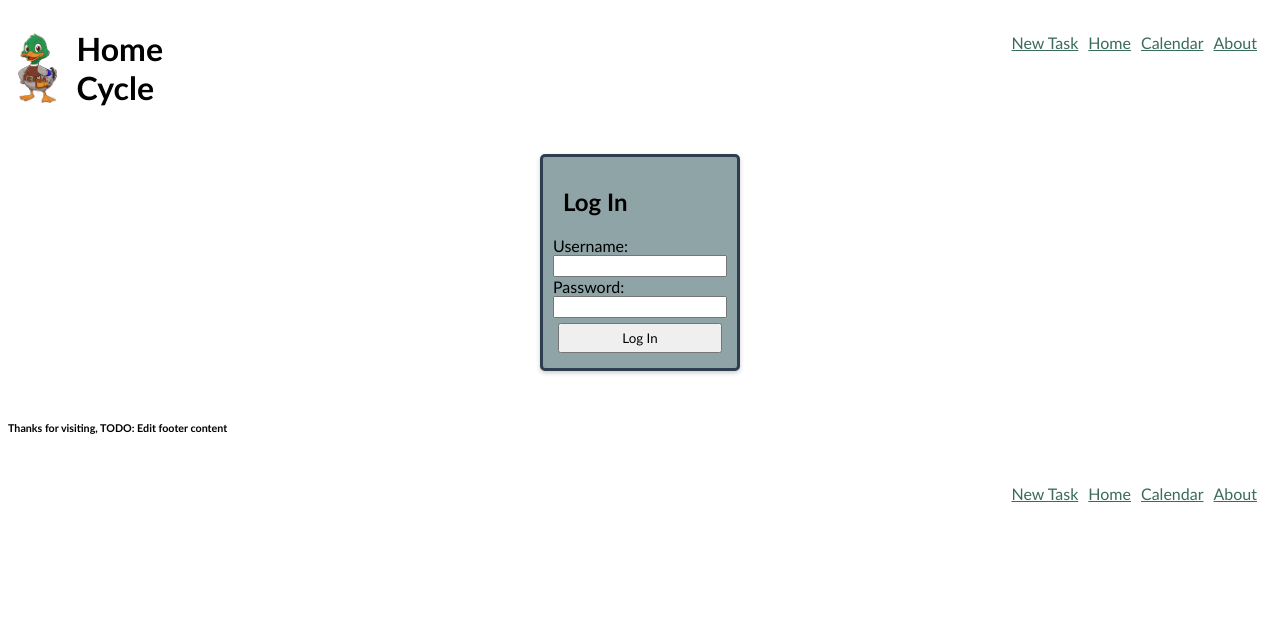
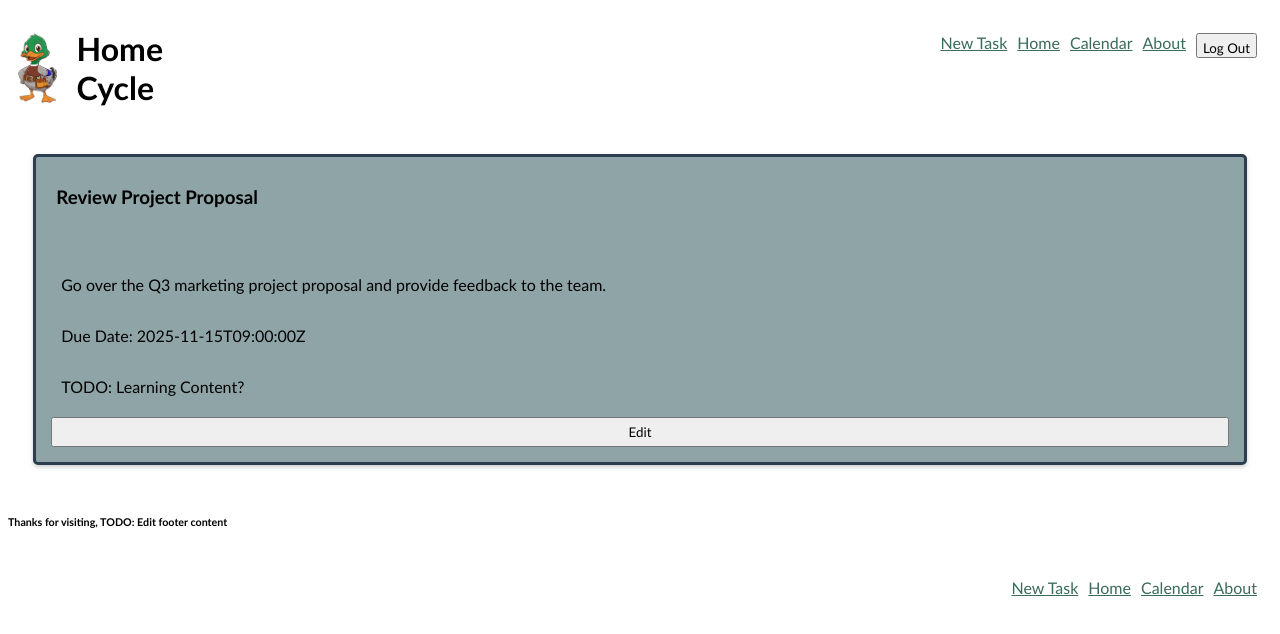
Before and after one commit to capndenney/home-cycle, a React (Vite) app: page /task/1 in a window 1280 px wide. Shown: the top 634 px of the page. Built offline with nearby package versions, Linux system fonts and the light colour scheme.

Commit message:
added ViewTask component to differentiate between single and multiple load

```diff
--- a/src/App.jsx
+++ b/src/App.jsx
@@ -3,7 +3,7 @@ import Header from "./components/layout/Header.jsx";
 import Footer from "./components/layout/Footer.jsx";
 import Home from "./components/pages/Home.jsx";
 import About from "./components/pages/About.jsx";
-import TaskCard from "./components/common/TaskCard.jsx";
+import ViewTask from "./components/pages/ViewTask.jsx";
 import EditTask from "./components/common/EditTask.jsx";
 import Calendar from "./components/pages/Calendar.jsx";
 import { useState } from "react";
@@ -13,7 +13,7 @@ import LogIn from "./components/pages/LogIn.jsx";
 
 function App() {
 
-  const [logInStatus, setLogInStatus] = useState(false); //TODO: UseState for log in status
+  const [logInStatus, setLogInStatus] = useState(true);
 
   return (
     <>
@@ -24,7 +24,7 @@ function App() {
             <Route path="/" element={<Home />} />
             <Route path="/about" element={<About />} />
             <Route path="/calendar" element={<Calendar />} />
-            <Route path="/task/:id" element={<TaskCard />} />
+            <Route path="/task/:id" element={<ViewTask />} />
             <Route path="/newtask" element={<EditTask />} />
             <Route path="*" element={<Home />} />
           </Routes>
--- a/src/components/common/TaskCard.jsx
+++ b/src/components/common/TaskCard.jsx
@@ -1,17 +1,7 @@
 import Card from "./Card";
 import Button from "./Button";
-import { useParams } from "react-router";
-import { useState, useEffect } from "react";
-import sampleTasks from "../../sampleData/sampleTasks";
 
-const TaskCard = ( ) => {
-  const { id } = useParams();
-  const [task, setTask] = useState(null);
-
-  useEffect(() => {
-    const foundTask = sampleTasks.find((t) => t.taskId === Number(id));
-    setTask(foundTask);
-  }, [id]);
+const TaskCard = ( task ) => {
 
     return (
       <Card viewType="view" key={`task-${task.taskId}`}>
--- a/src/components/layout/TasksSection.jsx
+++ b/src/components/layout/TasksSection.jsx
@@ -1,4 +1,4 @@
-import TaskCard from "../common/TaskCard";
+import TaskCard from "../common/TaskCard.JSX";
 import sampleTasks from "../../sampleData/sampleTasks.js";
 
 const TasksSection = () => {
--- /dev/null
+++ b/src/components/pages/ViewTask.jsx
@@ -0,0 +1,27 @@
+import TaskCard from "../common/TaskCard.JSX";
+import { useParams } from "react-router";
+import sampleTasks from "../../sampleData/sampleTasks";
+// import { useState, useEffect } from "react";
+
+const ViewTask = () => {
+  const { id } = useParams();
+  const foundTask = sampleTasks.find((t) => t.taskId === Number(id));
+
+//TODO: Allow navigation to different tasks from task detail page
+//   const [task, setTask] = useState(null);
+//   useEffect(() => {
+    // setTask(foundTask);
+//   }, [id]);
+
+  return (
+    <TaskCard
+      key={foundTask.id}
+      id={`task-${foundTask.id}`}
+      title={foundTask.title}
+      description={foundTask.description}
+      dueDate={foundTask.dueDate}
+    />
+  );
+};
+
+export default ViewTask;
```
